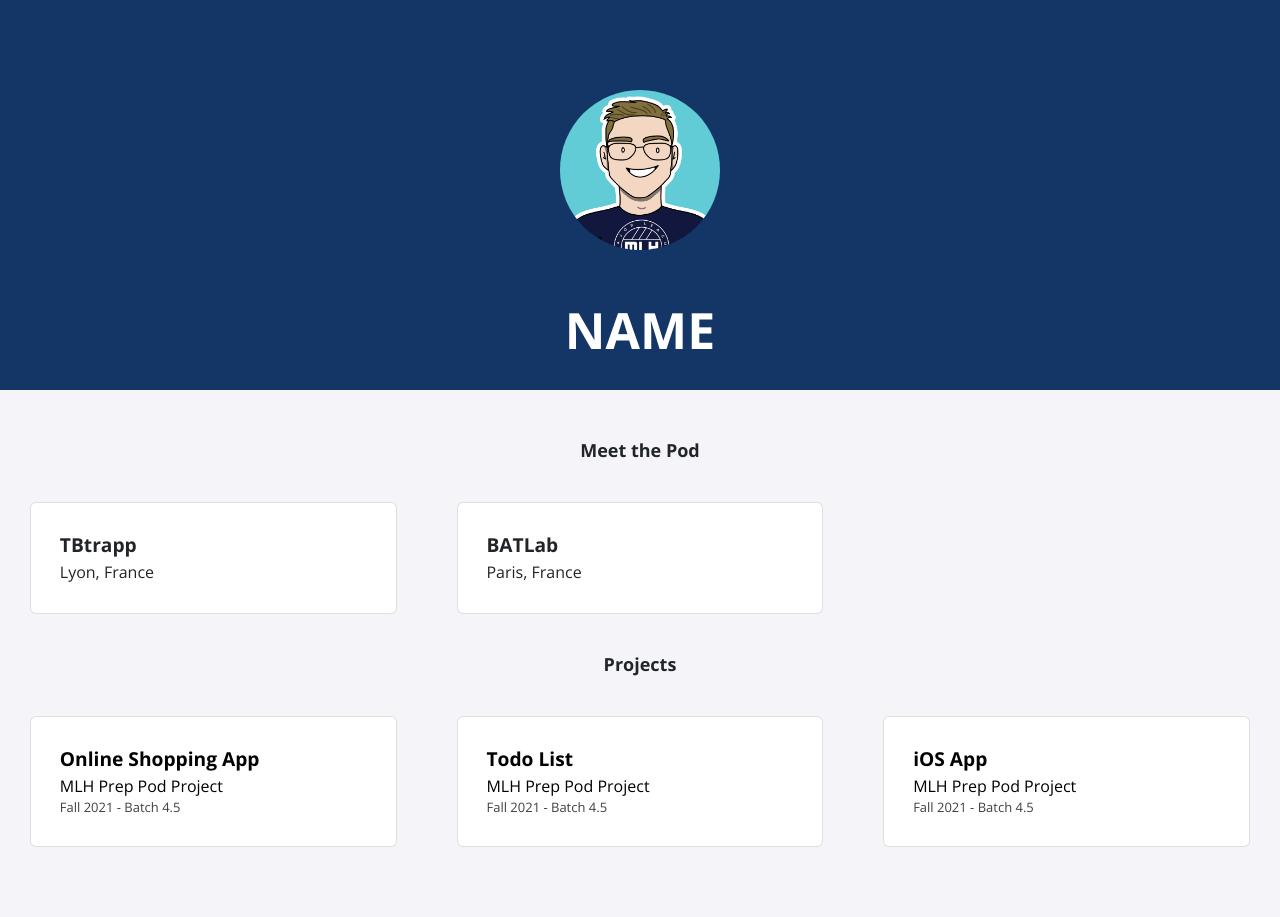
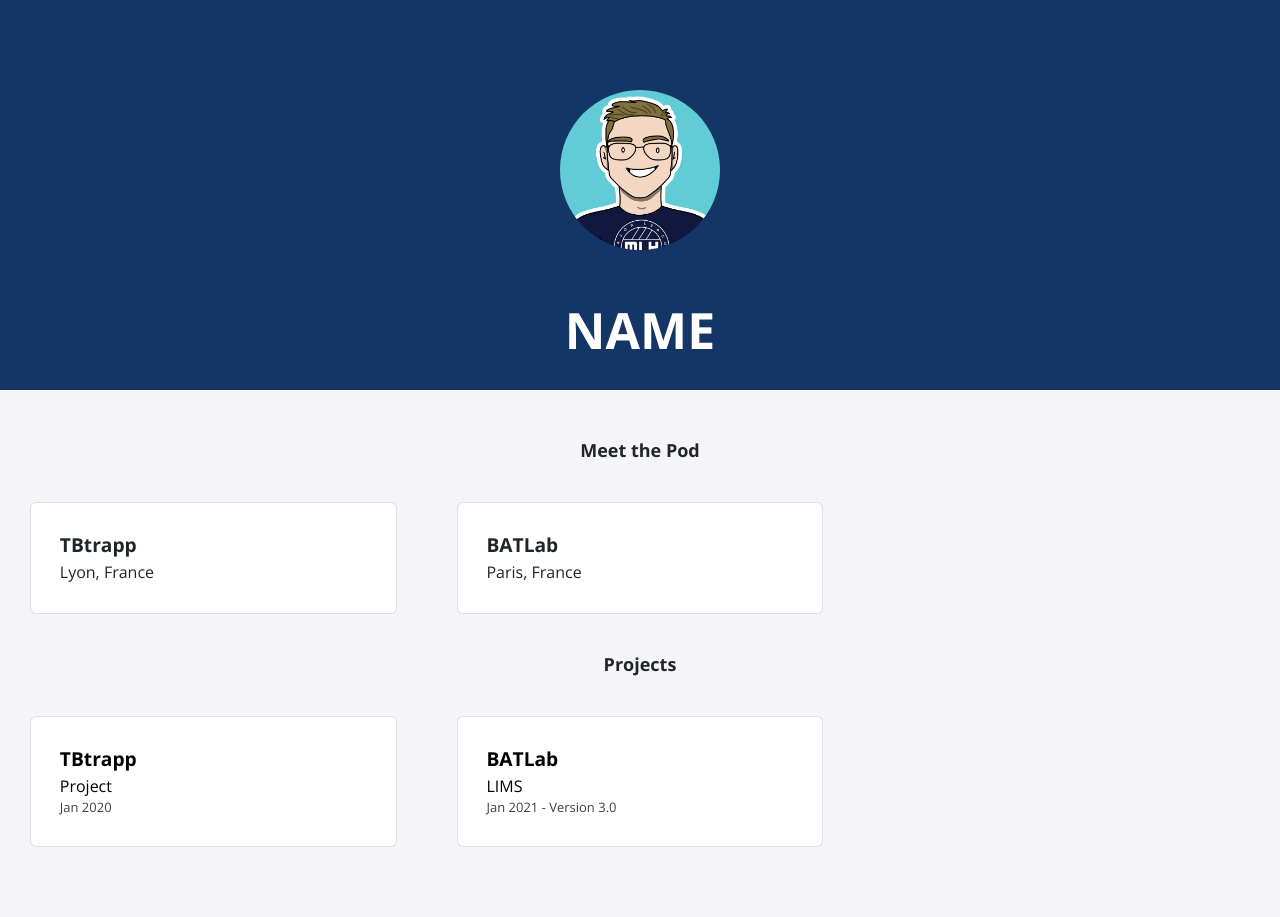
Before and after one commit to sabrgmane/sabrgmane.github.io, a Jekyll site: the page built from index.html, in a window 1280 px wide. Built offline with Jekyll 4.4.1, drawn with Linux system fonts in a browser that asks for light colours; nearby versions of some CDN libraries.

Commit message:
Update projects.yml

```diff
--- a/_data/projects.yml
+++ b/_data/projects.yml
@@ -1,14 +1,9 @@
-- title: Online Shopping App
-  event: MLH Prep Pod Project
-  date: Fall 2021  - Batch 4.5
+- title: TBtrapp
+  event: Project
+  date: Jan 2020
   page-name: project
 
-- title: Todo List
-  event: MLH Prep Pod Project
-  date: Fall 2021  - Batch 4.5
+- title: BATLab
+  event: LIMS
+  date: Jan 2021  - Version 3.0
   page-name: project
-
-- title: iOS App
-  event: MLH Prep Pod Project
-  date: Fall 2021  - Batch 4.5
-  page-name: project
```
